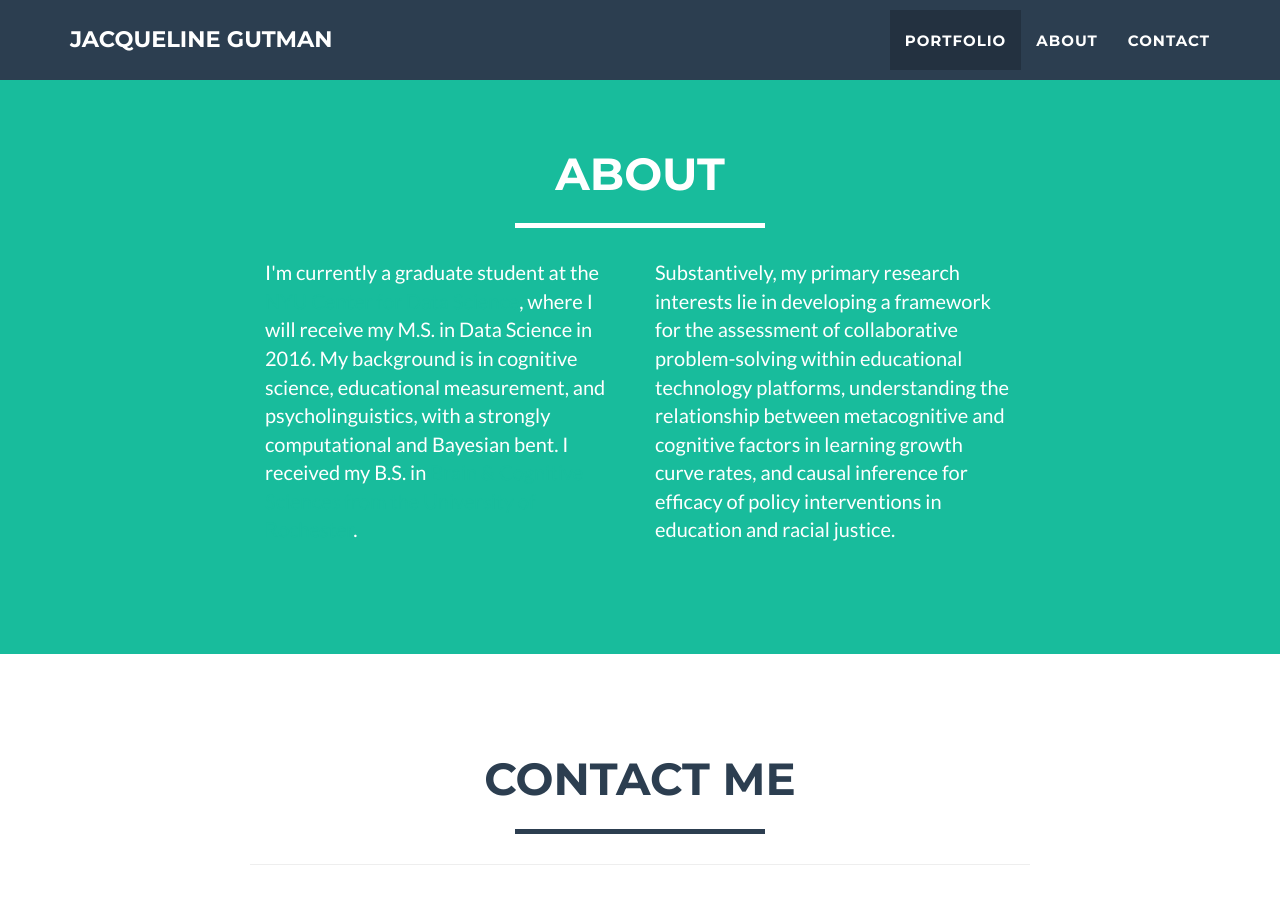
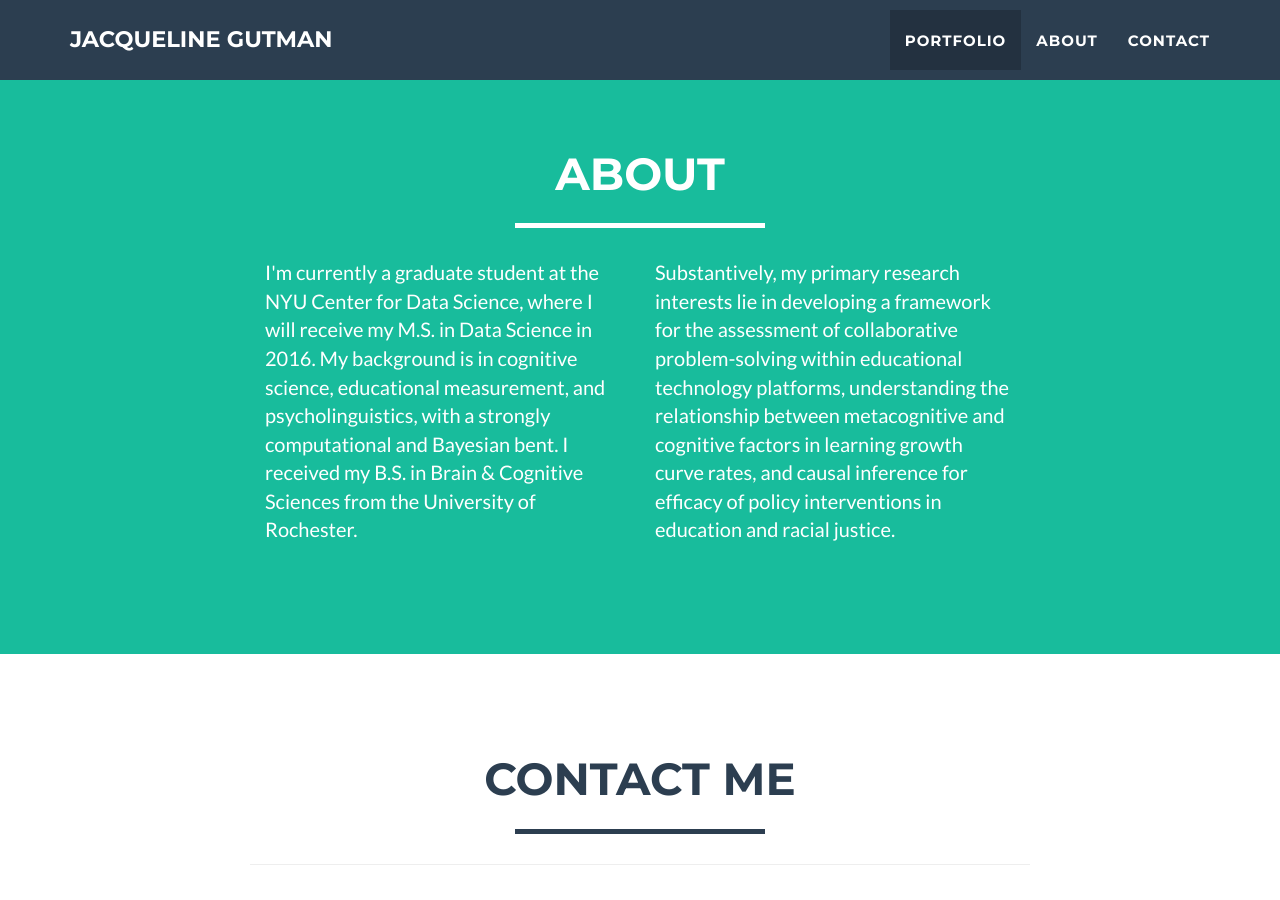
Before and after one commit to jgutman/jgutman.github.io, a Jekyll site: the page built from index.html, in a window 1280 px wide and 900 px high, scrolled down 1616 px. Built offline with Jekyll 4.4.1, drawn with Linux system fonts in a browser that asks for light colours; part of the change alters nothing that is shown.

Commit message:
screw it

```diff
--- a/_includes/about.html
+++ b/_includes/about.html
@@ -9,7 +9,7 @@
             </div>
             <div class="row">
                 <div class="col-lg-4 col-lg-offset-2">
-                    <p>I'm currently a graduate student at the <a href="http://cds.nyu.edu/">NYU Center for Data Science</a>, where I will receive my M.S. in Data Science in 2016. My background is in cognitive science, educational measurement, and psycholinguistics, with a strongly computational and Bayesian bent. I received my B.S. in <a href="http://www.bcs.rochester.edu/">Brain & Cognitive Sciences from the University of Rochester</a>.</p>
+                    <p>I'm currently a graduate student at the NYU Center for Data Science, where I will receive my M.S. in Data Science in 2016. My background is in cognitive science, educational measurement, and psycholinguistics, with a strongly computational and Bayesian bent. I received my B.S. in Brain & Cognitive Sciences from the University of Rochester</a>.</p>
                 </div>
                 <div class="col-lg-4">
                     <p>Substantively, my primary research interests lie in developing a framework for the assessment of collaborative problem-solving within educational technology platforms, understanding the relationship between metacognitive and cognitive factors in learning growth curve rates, and causal inference for efficacy of policy interventions in education and racial justice.</p>
```
Also changed, not shown: 8 other files.
